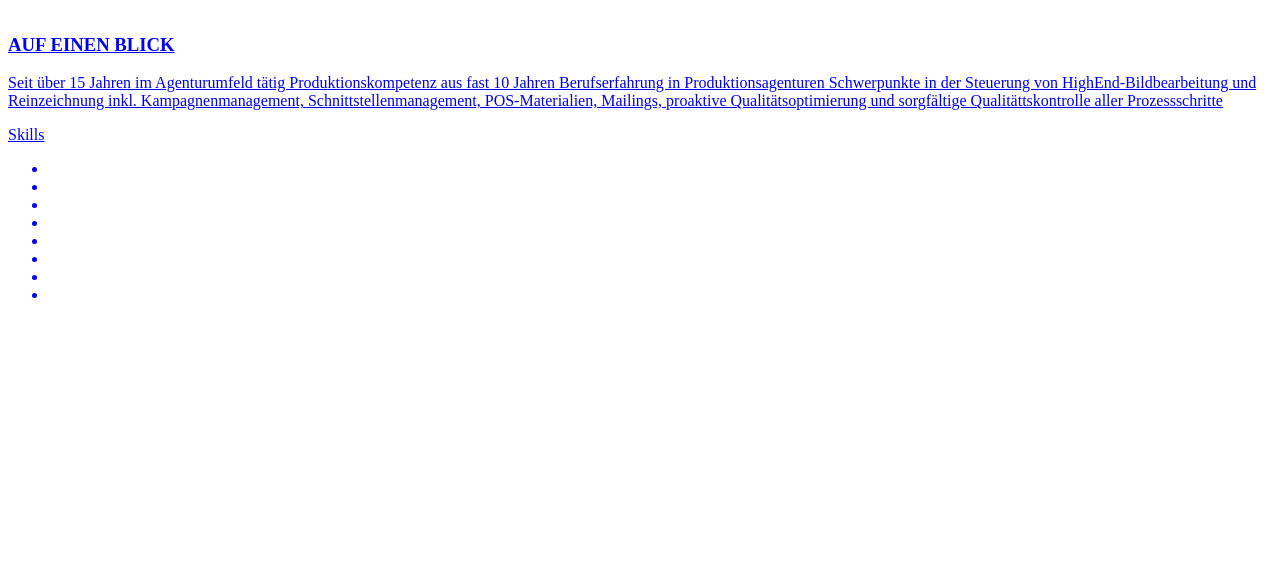
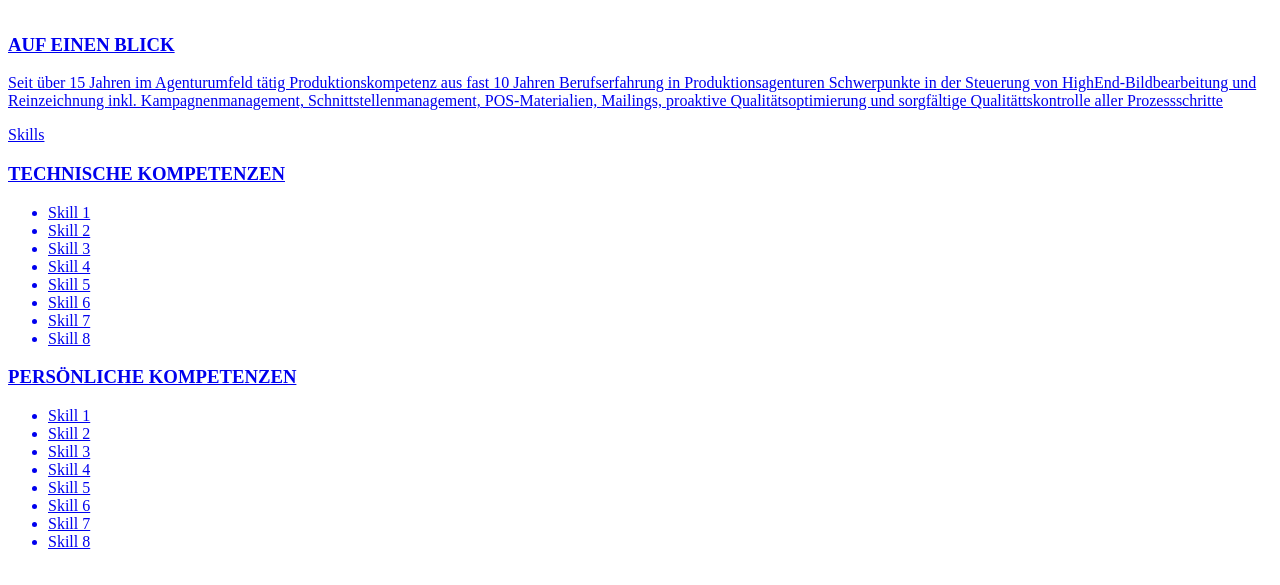
Before and after one commit to aseeba/personal-website, a plain HTML site: page src/index.html in a window 1280 px wide. Shown: the part 101-686 px from the top of the page. Drawn offline with Linux system fonts and the light colour scheme.

Commit message:
Add Skills

```diff
--- a/src/index.html
+++ b/src/index.html
@@ -22,15 +22,27 @@
 </section>
 <section id="skills">
 <head>Skills</head>
+<h3>TECHNISCHE KOMPETENZEN</h3>
 <ul>
-    <li></li>
-    <li></li>
-    <li></li>
-    <li></li>
-    <li></li>
-    <li></li>
-    <li></li>
-    <li></li>
+    <li>Skill 1</li>
+    <li>Skill 2</li>
+    <li>Skill 3</li>
+    <li>Skill 4</li>
+    <li>Skill 5</li>
+    <li>Skill 6</li>
+    <li>Skill 7</li>
+    <li>Skill 8</li>
+</ul>
+<h3>PERSÖNLICHE KOMPETENZEN</h3>
+<ul>
+    <li>Skill 1</li>
+    <li>Skill 2</li>
+    <li>Skill 3</li>
+    <li>Skill 4</li>
+    <li>Skill 5</li>
+    <li>Skill 6</li>
+    <li>Skill 7</li>
+    <li>Skill 8</li>
 </ul>
 </section>
 </body>
```
